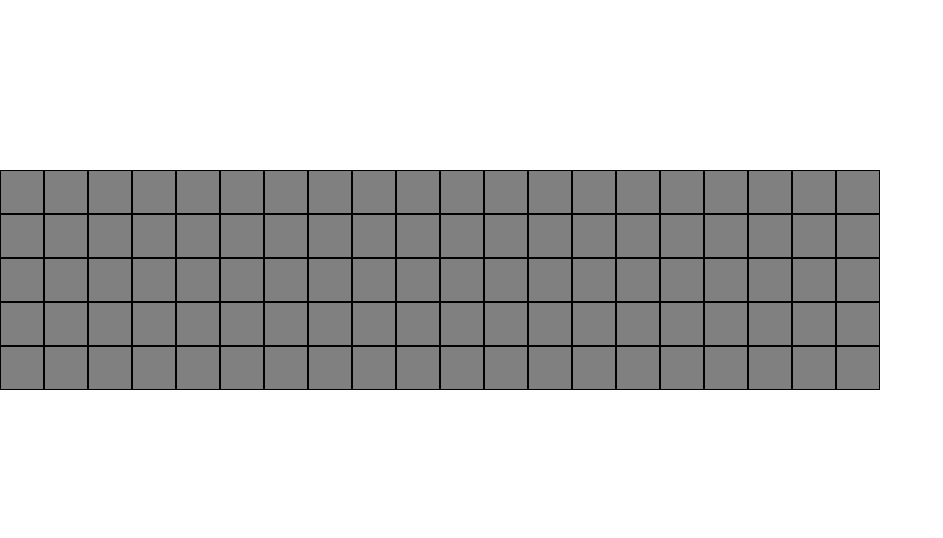
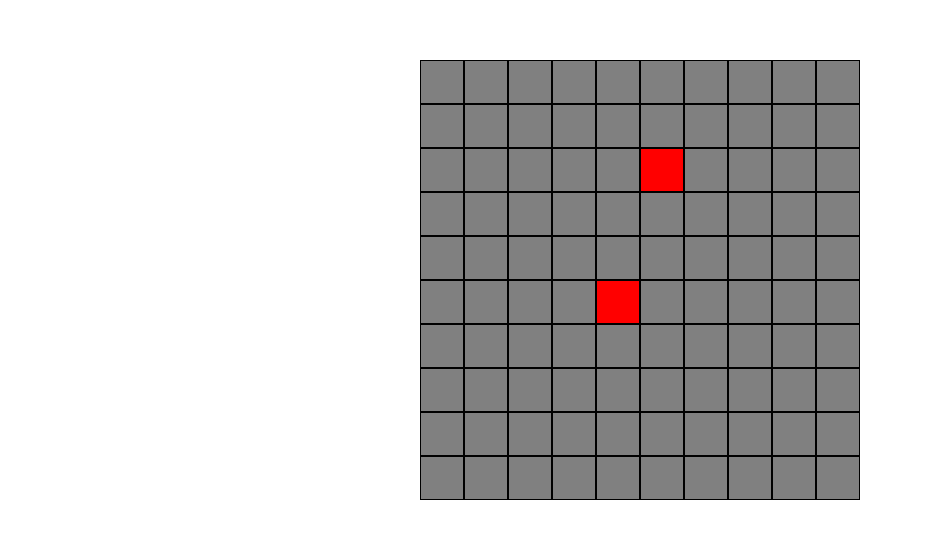
Before and after one commit to bar-amit/snake-vite-react, a React (Vite) app: page / in a window 1280 px wide. Shown: the part 120-658 px from the top of the page, without its empty margins (0-943 px from the left). Built offline with nearby package versions, Linux system fonts and the light colour scheme.

Commit message:
feat: random food

```diff
--- a/src/App.css
+++ b/src/App.css
@@ -1,14 +1,20 @@
 .container {
-  display: flex;
-  flex-wrap: wrap;
+  display: grid;
+}
+
+.cell {
+  width: 40px;
+  height: 40px;
+  border: 1px black solid;
+  padding: 1px;
 }
 
 .cell_0 {
-  width: 40px;
-  height: 40px;
   background-color: gray;
-  border: 1px black solid;
-  padding: 1px;
+}
+
+.cell_2 {
+  background-color: red;
 }
 
 .row {
--- a/src/App.jsx
+++ b/src/App.jsx
@@ -1,4 +1,4 @@
-import { useState } from 'react'
+import { useState, useEffect } from 'react'
 import './App.css'
 
 let cell_types = {empty: 0, snake: 1, food: 2};
@@ -6,15 +6,27 @@ let board_size = 10;
 let init_board = Array.from(Array(board_size), row=>Array.from(Array(board_size), cell => cell_types['empty']));
 
 function drawCell(cell, i){
-  return <div className={`cell_${cell}`} key={i}></div>;
+  return <div className={`cell cell_${cell}`} key={i}></div>;
 }
 
 function drawBoard(board){
   return board.map((row, i)=><div className='row' key={i}>{row.map(drawCell)}</div>);
 }
 
+function randomFood(board){
+  let empty_cells = board.reduce((acc, row, i)=>{
+    row.forEach((cell, j)=>{ if(cell==cell_types['empty']) acc.push([i, j]) });
+    return acc;
+  }, []);
+  let random = Math.floor(Math.random()*empty_cells.length);
+  let food = empty_cells[random];
+  board[food[0]][food[1]] = cell_types['food'];
+  console.log(food);
+  return board;
+}
+
 function App() {
-  const [board, setBoard] = useState(init_board);
+  const [board, setBoard] = useState(randomFood(init_board));
 
   return (
       <div className='container'>
```
